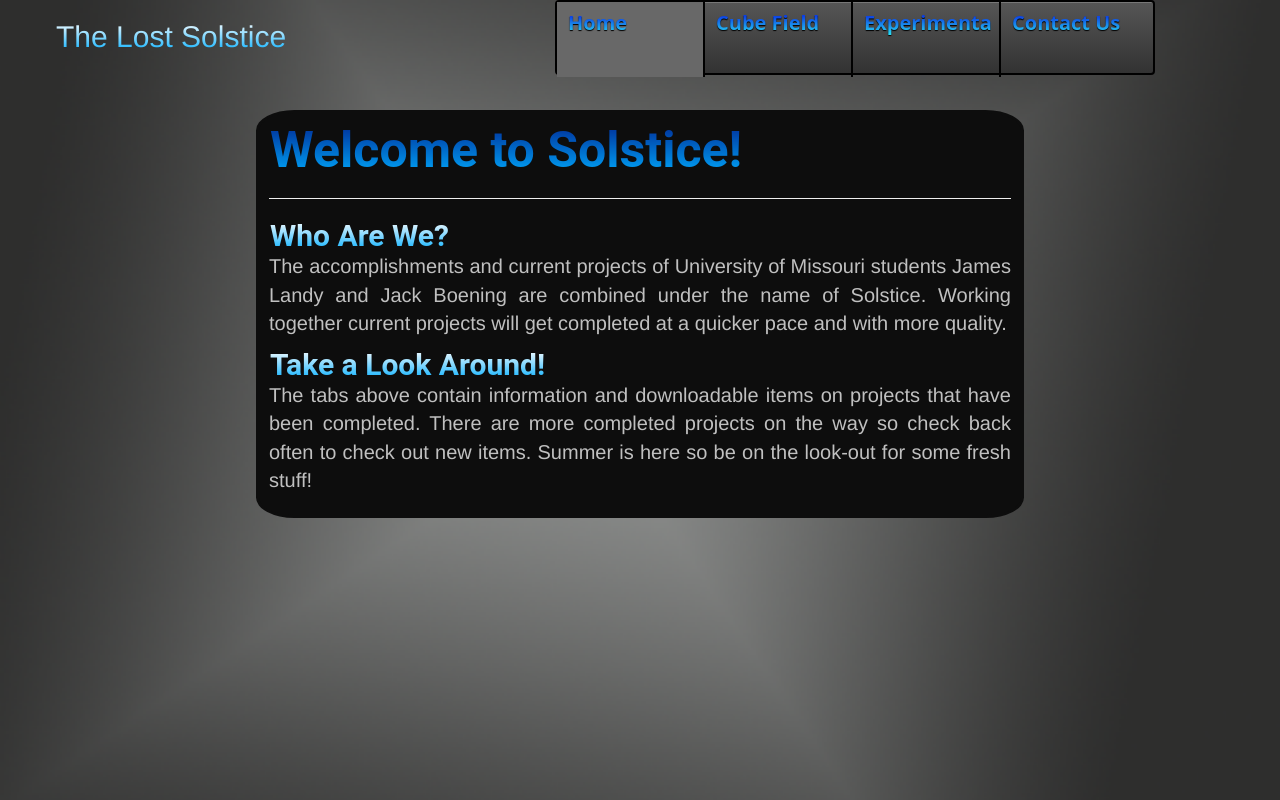
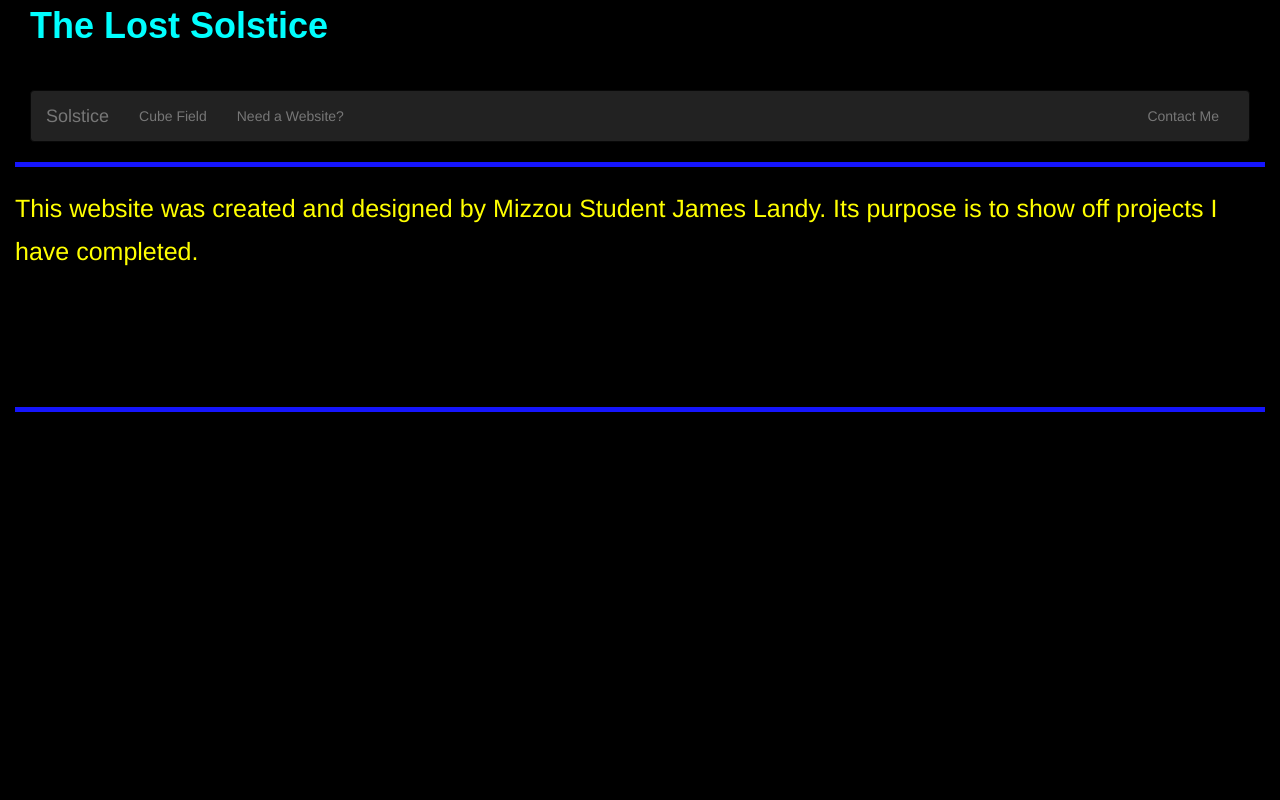
Before and after one commit to JamesL13/SolsticeWebsite, a PHP site: page / in a window 1280 px wide. Run offline with PHP 8.4, Linux system fonts and the light colour scheme; some libraries are stand-ins or nearby versions.

Commit message:
Finshed update on website
Now works for mobile devices, loads faster, runs on my own linux server,
is much easier to maintain, and looks cleaner.

```diff
--- a/Index.html
+++ b/Index.html
@@ -1,164 +1,99 @@
-<html>
+<!DOCTYPE html>
+<html lang="en">
 <head>
-	<meta name="viewport" content="width=device-width, initial-scale=1">
-    <title>The Lost Solstice Home Page</title>
+	<meta charset="utf-8">
+    <meta http-equiv="X-UA-Compatible" content="IE=edge">
+    <title>The Lost Solstice</title>
 
-    <script src="//ajax.googleapis.com/ajax/libs/jquery/1.11.0/jquery.min.js"></script>
-    <link rel="stylesheet" type="text/css" href="main.css" />
-    <link rel="stylesheet" type="text/css" href="bootstrap.min.css"/>
-    <script type='text/javascript' src='/menu_source/menu_jquery.js'></script>
-    <script src="rainbows.js" type="text/javascript"></script>
+	<meta name="viewport" content="width=device-width, initial-scale=1.0">
 
-    <script type="text/javascript">
-
-	$(function() {
-
-		rainbows.init({
-			selector: '#one h2',
-			highlight: true,
-			shadow: true,
-			from: '#ffbabc',
-			to: '#cb1217'
-		});
-
-		rainbows.init({
-			selector: '#two h2',
-			shadow: true,
-			from: '#cf6200',
-			to: '#ff9a00'
-		});
-
-		rainbows.init({
-			selector: '#three h2',
-			highlight: true,
-			shadow: true,
-			from: '#ffee31',
-			to: '#fea100'
-		});
-
-		rainbows.init({
-			selector: '#four h2',
-			highlight: true,
-			shadow: true,
-			from: '#ffffff',
-			to: '#666666'
-		});
-
-		rainbows.init({
-			selector: '',
-			highlight: true,
-			shadow: true,
-			from: '#b792cd',
-			to: '#310063'
-		});
-
-		rainbows.init({
-			selector: 'span',
-			xshadow: false,
-			from: '#0101DF',
-			to: '#2EFEF7'
-		});
-
-		rainbows.init({
-			selector: '',
-			xshadow: false,
-			from: '#ff0007',
-			to: '#ed8f00'
-		});
-
-		rainbows.init({
-			selector: 'h1',
-			shadow: false,
-			from: '#002d98',
-			to: '#00aeff'
-		});
-
-
-		rainbows.init({
-			selector: 'h2',
-			shadow: false,
-			from: '#ffffff',
-			to: '#00aeff'
-		});
-
-	});
-
-
-    </script>
-
-
-    </head>
+    <link  href="bootstrap.min.css" rel="stylesheet" >
+    <link href="main.css" rel="stylesheet" >
+    <script src="//code.jquery.com/jquery-1.10.2.min.js"></script>
+    <script src="bootstrap.min.js"></script>
+    <script src="ajax.js"></script>
+    <link href='http://fonts.googleapis.com/css?family=Exo+2:400,800' rel='stylesheet' type='text/css'>
 
 
 
-<!--
-        <div class="img">
-        <img align="middle" src="SolsticeLogoBlackPS.png"/>
-        </div>
--->
+<script>
+function Emily(infoId)
+{
+	var xmlHttp = xmlHttpObjCreate();
+		if (!xmlHttp) {
+			alert("The browser doesn't support this action.");
+			return;
+		}
+
+		xmlHttp.onreadystatechange=function() {
+			if(xmlHttp.readyState == 4 && xmlHttp.status == 200) {
+				elemObj = document.getElementById('textbox');
+				elemObj.innerHTML = xmlHttp.responseText;
+			  }
+		}
+
+		// Append GET data to identify which quote we want
+		var reqURL = "updateInfo.php?infoId=" + infoId;
+		xmlHttp.open("GET", reqURL, true);
+		xmlHttp.send();
+}
+</script>
+
+</head>
+
 <body>
-	<div class="container"><!--BOOTSTRAP-->
-	<div class="row"><!--BOOTSTRAP-->
-	<div class="span4">	<!--BOOTSTRAP-->
 
-    <div id="headerBar">
+<div class="container-fluid">
+        <div class="col-md-12">
+        <div id="Title">
+            The Lost Solstice
+		</div><!--Title-->
+  </div><!--col-md-12-->
 
-        <div id="Title">
-            <h2>The Lost Solstice</h2>
-            <!--<h2><a href='Index.php'><span>The Lost Solstice</span></a></h2>	-->
+<div class="col-md-12">
+<nav class="navbar navbar-inverse" role="navigation">
+  <div class="container-fluid">
+    <!-- Brand and toggle get grouped for better mobile display -->
+    <div class="navbar-header">
+      <button type="button" class="navbar-toggle collapsed" data-toggle="collapse" data-target=".navbar-collapse">
+        <span class="sr-only">Toggle navigation</span>
+        <span class="icon-bar"></span>
+        <span class="icon-bar"></span>
+        <span class="icon-bar"></span>
+      </button>
+      <a class="navbar-brand" href='#' value="Quote 1" onclick="Emily('quote1')">Solstice</a>
+    </div>
+
+    <!-- Collect the nav links, forms, and other content for toggling -->
+    <div class="collapse navbar-collapse" id=".navbar-collapse">
+      <ul class="nav navbar-nav navbar-center">
+        <li><a href="#" value="Quote 2" onclick="Emily('quote2')">Cube Field</a></li>
 
 
-</div><!--Title-->
-    </div><!--headerbar-->
-</div><!--span4-->
 
-            <!--
-                NAVIGATION BAR CODE
-            -->
-    <div class="span4">
-            <div id='cssmenu'>
+     <li><a href="#" value="Quote 3" onclick="Emily('quote3')">Need a Website?</a></li>
+ </ul>
+    <ul class="nav navbar-nav navbar-right">
+  <li><a href="#" value="Quote 4" onclick="Emily('quote4')">Contact Me</a></li> </ul>
+		  </ul>
+    </div> <!-- /.navbar-collapse -->
+  </div><!-- /.container-fluid -->
+</div><!--col-md-12-->
+</nav>
 
-                <ul>
-                    <li class='active'><a href='Index.html'><span>Home</span></a></li>
-                    <li class='has-sub'><a href='CubeField.html'><span>Cube Field</span></a>
-                    <li class='has-sub'><a href='TEST.html'><span>Experimental</span></a></li>
-                    <li class='has-sub'><a href='ContactUs.html'><span>Contact Us</span></a></li>
-                </ul>
+<hr width="100%">
 
-            </div><!--css menu-->
-        </div><!--span4-->
-        <!--
-            MAIN CONTENT: EDIT HERE TO EDIT PAGE
-        -->
-    <div class="span4">
-        <div id="mainCont">
-            <div>
-                <h1 id="header" text-align='center'>Welcome to Solstice!</h1>
-                <hr>
-            </div>
-            <div>
-                <h2 id="subheader">Who Are We?</h2>
+<div id="textbox">
+This website was created and designed by Mizzou Student James Landy. Its purpose is to show off projects I have completed.
+</div><!--TEXTBOX-->
 
-                <p>
-                    The accomplishments and current projects of University of Missouri students
-                    James Landy and Jack Boening are combined under the name of Solstice. Working
-                    together current projects will get completed at a quicker pace and with more
-                    quality.
-                </p>
+</hr><!--Top Line-->
+<hr  width="100%">
+</hr><!--Bottom Line -->
 
-                <h2 id="subheader">Take a Look Around!</h2>
+</div><!--container-->
 
-                <p>
-                    The tabs above contain information and downloadable items on projects that
-                    have been completed. There are more completed projects on the way so check
-                    back often to check out new items. Summer is here so be on the look-out for
-                    some fresh stuff!
-                </p>
+</body>
 
-            </div>
-            </div>
-        </div><!--span4-->
-    </div><!--row-->
-</div><!--container-->
-</body>
+
 </html>
--- a/main.css
+++ b/main.css
@@ -1,446 +1,147 @@
-html {
-	/*min-width: 720px;*/
+body {
+  background: #000000;
+  overflow: hidden;
+  background-size: cover;
+  background: -moz-radial-gradient(black 40%, black 100%);
+  background: -webkit-gradient(radial, left top, left bottom, color-stop(40%, black), color-stop(100%, black));
+  background: -webkit-radial-gradient(black 40%, black 100%);
+  background: radial-gradient(black 40%, black 100%);
 }
 
-body {
-  background: url(GradientBackground.png) no-repeat center center fixed;
-  -webkit-background-size: cover;
-  -moz-background-size: cover;
-  -o-background-size: cover;
-  background-size: cover;
-  overflow: auto;
+
+.span4 {
+  color: black;
+  font-weight: bold;
  }
 
+
 #Title {
-	font-size: 80px;
-	width: 40%;
-	min-width: 440px;
+  font-size: 36px;
+  width: 100%;
   height: 90px;
   font-weight: bold;
   top: 0px;
+  font-family: 'Exo2', sans-serif;
+  color: #00FFFF;
 }
 
-#headerbar {
+#textbox {
   width: 100%;
-	height: 90px;
+  background-color: transparent;
+  min-height: 200px;
+  height: 90%;
+  color: #FFFF00;
+  font-weight: bold;
+  font-size: 22px;
+  overflow: auto;
+  padding: 10;
+  font: 25px/1.7 "Helvetica Neue", Helvetica, "Lucida Grande", Arial, sans-serif;
+
+  -webkit-animation: bounceInUp 1500ms ease-out;
+  -moz-animation: bounceInUp 1500ms ease-out;
+  -o-animation: bounceInUp 1500ms ease-out;
+  animation: bounceInUp 1500ms ease-out;
+
 }
 
-.hide {
-	opacity: 0;
+hr {
+  background-color: blue;
+  border: 5px;
+  border-top: 5px solid #eee;
+
+  -webkit-animation: mymove 5s infinite; /* Chrome, Safari, Opera */
+  animation: mymove 5s infinite;
 }
 
-a{
-	text-decoration: none;
+ul.nav a:hover {
+ color: #0000FF !important;
 }
 
-ul {
-	right: 20%;
-	left: 20%;
-	width: 60%;
-	text-align: center;
-	margin: auto;
+a:hover {
+  color: #0000FF !important;
 }
 
-#mainCont{
-	background-color: #0D0D0D;
-	color: #C0C0C0;
-	position: absolute;
-	font-size: 20px;
-	left: 20%;
-	right: 20%;
-	border-radius: -.1px;
-	border-color: #0D0D0D;
-	border-style: solid;
-	text-align: justify;
-	padding: 10px;
-	border-radius: 5%;
-	min-width: 500px;
+@-webkit-keyframes bounceInUp {
+  0%, 60%, 75%, 90%, 100% {
+    -webkit-transition-timing-function: cubic-bezier(0.215, 0.610, 0.355, 1.000);
+            transition-timing-function: cubic-bezier(0.215, 0.610, 0.355, 1.000);
   }
 
-#header{
-	text-align: center;
-	color: #E6E6E6;
-	font-family: roboto;
-	font-size: 50px;
-	font-weight: bold;
-	padding: 0px;
-	margin: 0px;
+  0% {
+    opacity: 0;
+    -webkit-transform: translate3d(0, 3000px, 0);
+            transform: translate3d(0, 3000px, 0);
   }
 
-#subheader{
-	text-align: center;
-	color: #E6E6E6;
-	font-family: roboto;
-	font-size: 30px;
-	font-weight: bold;
-	padding: 0px;
-	margin: 0px;
+  60% {
+    opacity: 1;
+    -webkit-transform: translate3d(0, -20px, 0);
+            transform: translate3d(0, -20px, 0);
   }
 
-#important{
-	color: #FF0000;
+  75% {
+    -webkit-transform: translate3d(0, 10px, 0);
+            transform: translate3d(0, 10px, 0);
   }
 
-hr{
-	border-color: black;
+  90% {
+    -webkit-transform: translate3d(0, -5px, 0);
+            transform: translate3d(0, -5px, 0);
   }
 
-.headerBar {
-	width: 100%;
-	font-size: 25px;
+  100% {
+    -webkit-transform: translate3d(0, 0, 0);
+            transform: translate3d(0, 0, 0);
+  }
 }
 
-#available{
-	background-color: #0D0D0D;
-	width:30%;
-	font-size: 22px;
-	color: #C0C0C0;
-	float: left;
-	border-color: #0000FF;
-	text-align: justify;
-	border-radius: 1px;
-	border-style: solid;
-	padding-left: 5px;
+@keyframes bounceInUp {
+  0%, 60%, 75%, 90%, 100% {
+    -webkit-transition-timing-function: cubic-bezier(0.215, 0.610, 0.355, 1.000);
+            transition-timing-function: cubic-bezier(0.215, 0.610, 0.355, 1.000);
   }
 
-#explanation{
-	font-size: 18px;
-	float: left;
-	text-align: justify;
-	width: 65%;
-	padding: 3px;
+  0% {
+    opacity: 0;
+    -webkit-transform: translate3d(0, 3000px, 0);
+            transform: translate3d(0, 3000px, 0);
   }
 
-#gamemodename{
-	font-size: 22px;
-	font-weight: bold;
-	color: #C0C0C0;
+  60% {
+    opacity: 1;
+    -webkit-transform: translate3d(0, -20px, 0);
+            transform: translate3d(0, -20px, 0);
+  }
+
+  75% {
+    -webkit-transform: translate3d(0, 10px, 0);
+            transform: translate3d(0, 10px, 0);
+  }
+
+  90% {
+    -webkit-transform: translate3d(0, -5px, 0);
+            transform: translate3d(0, -5px, 0);
+  }
+
+  100% {
+    -webkit-transform: translate3d(0, 0, 0);
+            transform: translate3d(0, 0, 0);
+  }
 }
 
 
-
-
-
-#container{
-	width: 100%;
-	top: 375px;
-	height: 1300px;
-    min-width: 720px;
-    z-index: -3;
-    position: absolute;
+.bounceInUp {
+  -webkit-animation-name: bounceInUp;
+          animation-name: bounceInUp;
 }
 
 
-img {
-	width: 100%;
-    min-width: 720px;
-	height: 300px;
-    display: block;
-	position: fixed;
-    z-index: -2;
-    top: 375px;
+/* Chrome, Safari, Opera */
+@-webkit-keyframes mymove {
+    50% {border-color: #0000FF;}
 }
 
-#imgtwo {
-    width: 100%;
-	height: 300px;
-    display: block;
-	position: fixed;
-    z-index: -1;
-    top: 800px;
+/* Standard syntax */
+@keyframes mymove {
+    50% {border-color: #0000FF;}
 }
-
-#space {
-    background-color: silver;
-    background: url(GradientBackground.png) no-repeat center center fixed;
-  -webkit-background-size: cover;
-  -moz-background-size: cover;
-  -o-background-size: cover;
-  background-size: cover;
-    width: 100%;
-    height: 300px;
-    z-index: 5;
-    display: block;
-    border: dotted;
-}
-
-#word{
-	font-size: 40px;
-	font-weight: bold;
-	z-index: 10;
-	text-align: center;
-    position: absolute;
-    height: 300px;
- /*   background-color: red;
-	*/}
-
-#third{
-	width: 100%;
-    background-color: silver;
-    background: url(GradientBackground.png) no-repeat center center fixed;
-  -webkit-background-size: cover;
-  -moz-background-size: cover;
-  -o-background-size: cover;
-  background-size: cover;
-	font-size: 40px;
-	font-weight: bold;
-	z-index: 10;
-	text-align: center;
-	top: 600px;
-    position: absolute;
-    height: 300px;
-    border: dotted;
-}
-
-
-
-
-
-
-@import url(http://fonts.googleapis.com/css?family=Open+Sans:400,600,300);
-@charset 'UTF-8';
-/* Base Styles */
-#cssmenu,
-#cssmenu ul,
-#cssmenu li {
-  margin-left: 0;
-  padding-left: 0;
-  border: 0;
-  list-style: none;
-  font-weight: bold;
-  text-decoration: none;
-  line-height: 1;
-  font-family: 'Open Sans', sans-serif;
-  font-size: 20px;
-  width: 600px;
-  height: 75px;
-  text-align: center;
- }
-#cssmenu  a {
-  margin-left: 0;
-  padding-left: 0;
-  border: 0;
-  list-style: none;
-  font-weight: bold;
-  text-decoration: none;
-  line-height: 1;
-  font-family: 'Open Sans', sans-serif;
-  font-size: 20px;
-  width: 148px;
-  height: 75px;
-  text-align: center;
-  line-height: 1.5;
-}
-#cssmenu {
-  top: 0%;
-  position: absolute;
-  margin-left: 500px;
-  }
-#cssmenu > ul {
-  border: 2px solid #000000;
-  -moz-box-shadow: inset 1px 1px 0 rgba(255, 255, 255, 0.2);
-  -webkit-box-shadow: inset 1px 1px 0 rgba(255, 255, 255, 0.2);
-  box-shadow: inset 1px 1px 0 rgba(255, 255, 255, 0.2);
-  background: #565656;
-  background: -moz-linear-gradient(#565656 0%, #323232 100%);
-  background: -webkit-gradient(linear, left top, left bottom, color-stop(0%, #565656), color-stop(100%, #323232));
-  background: -webkit-linear-gradient(#565656 0%, #323232 100%);
-  background: linear-gradient(#565656 0%, #323232 100%);
-  -webkit-border-radius: 4px;
-  -moz-border-radius: 4px;
-  border-radius: 4px;
-
-}
-#cssmenu > ul:after {
-  clear: both;
-  content: '';
-  display: table;
-}
-@media all and (max-width: 100%) {
-  #cssmenu > ul {
-    max-height: 32px;
-	-webkit-transition: max-height 0.5s;
-    transition: max-height 0.5s;
-  }
-  #cssmenu.expand ul {
-    max-height: 900px;
-  }
-}
-#cssmenu > ul > li {
-  border-right: 2px solid #000000;
-  -moz-box-shadow: 2px 0 0 rgba(255, 255, 255, 0.2);
-  -webkit-box-shadow: 1px 0 0 rgba(255, 255, 255, 0.2);
-  box-shadow: 0px 0px 0px rgba(255, 255, 255, 0.2);
-  width: 148px;
-  float: left;
-  text-align: center;
-
-  -webkit-transition: all 2s linear;
-  -moz-transition: all 2s linear;
-  -ms-transition: all 2s linear;
-  -o-transition: all 2s linear;
-  transition: all 2s linear;
-}
-#cssmenu > ul > li.mobile {
-  display: none;
-}
-#cssmenu > ul > li.active {
-  background: #585858;
-  background: -moz-linear-gradient(#323232 0%, #585858 100%);
-  background: -webkit-gradient(linear, left top, left bottom, color-stop(0%, #323232), color-stop(100%, #585858));
-  background: -webkit-linear-gradient(#323232 0%, #585858 100%);
-  background: linear-gradient(#686868 100%, #FFFFFF 100%);
-}
-@media all and (max-width: 100%) {
-  #cssmenu > ul > li {
-    border-right: 0 none;
-    -moz-box-shadow: 0 0 0 transparent;
-    -webkit-box-shadow: 0 0 0 transparent;
-    box-shadow: 0 0 0 transparent;
-    display: block;
-    float: none;
-  }
-  #cssmenu > ul > li.mobile {
-    display: block;
-  }
-  #cssmenu > ul > li.mobile i {
-    float: right;
-    font-style: normal;
-  }
-}
-#cssmenu > ul > li:last-child {
-  border-right: 0 none;
-  -moz-box-shadow: 0 0 0 transparent;
-  -webkit-box-shadow: 0 0 0 transparent;
-  box-shadow: 0 0 0 transparent;
-  -webkit-border-radius: 0 4px 4px 0;
-  -moz-border-radius: 0 4px 4px 0;
-  border-radius: 0 4px 4px 0;
-}
-#cssmenu > ul > li:last-child ul {
-  left: auto;
-  right: 0;
-}
-#cssmenu > ul > li.mobile {
-  border-right: 0 none;
-  -moz-box-shadow: 0 0 0 transparent;
-  -webkit-box-shadow: 0 0 0 transparent;
-  box-shadow: 0 0 0 transparent;
-}
-#cssmenu > ul > li > a {
-  margin: 0 0 2px 0;
-  font-size: 20px;
-  display: block;
-  color: #ffffff;
-  text-shadow: 0 1px 1px #000;
-}
-#cssmenu > ul > li > a > span {
-  display: block;
-  padding: 6px 10px;
-  font-weight: bold;
-}
-#cssmenu > ul > li:hover {
-  text-decoration: none;
-  background: #000000;
-  background: -moz-linear-gradient(#323232 40%, #000000 100%);
-  background: -webkit-gradient(linear, left top, left bottom, color-stop(40%, #323232), color-stop(100%, #000000));
-  background: -webkit-linear-gradient(#323232 40%, #000000 100%);
-  background: linear-gradient(#323232 40%, #000000 100%);
-}
-#cssmenu > ul > li.active {
-  border-bottom: none;
-}
-#cssmenu > ul > li.active > a {
-  color: #fff;
-  text-shadow: 0 1px 1px #000;
-}
-/* Sub menu */
-#cssmenu ul ul {
-  background: #f9f9f9;
-  border: 1px solid #cccccc;
-  -webkit-border-radius: 4px;
-  -moz-border-radius: 4px;
-  border-radius: 4px;
-  -moz-box-shadow: 1px 1px 3px rgba(0, 0, 0, 0.25);
-  -webkit-box-shadow: 1px 1px 3px rgba(0, 0, 0, 0.25);
-  box-shadow: 1px 1px 3px rgba(0, 0, 0, 0.25);
-  padding: 5px 12px;
-  display: none;
-  position: absolute;
-  top: 33px;
-  left: 0;
-  width: 400px;
-  z-index: 1;
-}
-@media all and (max-width: 480px) {
-  #cssmenu ul ul {
-    position: relative;
-    top: 0;
-    width: 100%;
-  }
-}
-#cssmenu ul ul li {
-  padding: 3px 0;
-}
-#cssmenu ul ul a {
-  color: #999999;
-  display: block;
-  font-size: 12px;
-  font-weight: bold;
-}
-#cssmenu ul ul a:hover {
-  background: #ffffff;
-}
-
-
-
-
-
-
-.rainbow {
-	background: transparent;
-	display: block;
-	position: relative;
-	height: 1px;
-	overflow: hidden;
-	z-index: 4;
-	text-align: center;
-	}
-
-	.rainbow span {
-		position: absolute;
-		top: 0;
-		left: 1px;
-		display: block;
-		xwhite-space: nowrap;
-		text-align: center;
-		}
-
-	a .rainbow span { /* For within floated elements. */
-		white-space: nowrap;
-		text-align: center;
-		}
-
-.rainbows-highlight {
-	color: #fff !important;
-	display: block;
-	position: absolute;
-	top: -1px;
-	left: 0px;
-	z-index: 2;
-	text-align: center;
-	}
-
-.rainbows-shadow {
-	color: #000000 !important;
-	display:block;
-	position: absolute;
-	top: 13px;
-	left: 2px; /* can be one or two depending on 90 or 135 degree global light */
-	z-index: -5;
-	}
-
-.back .text .rainbows-shadow {
-	color: #fff !important;
-	opacity: 0.3;
-	}
```
Lines whose indentation alone changed are shown as unchanged.
